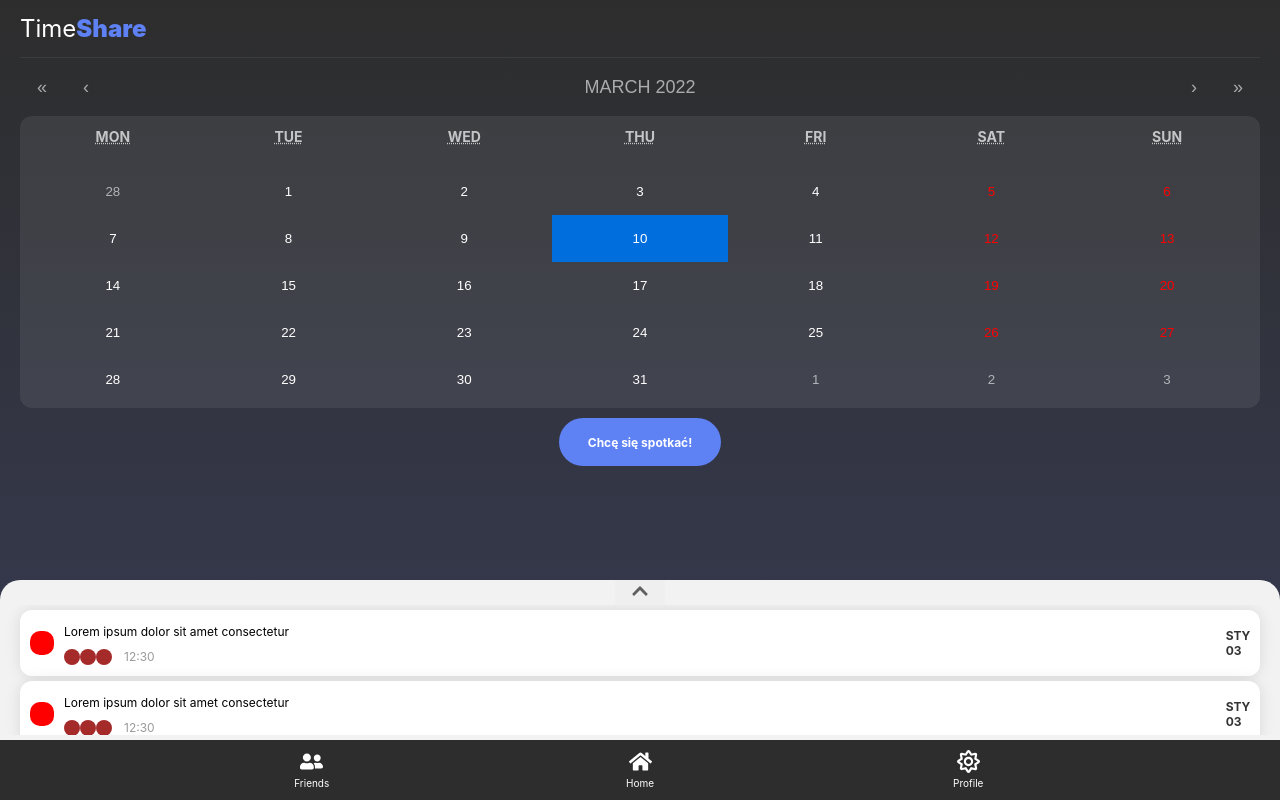
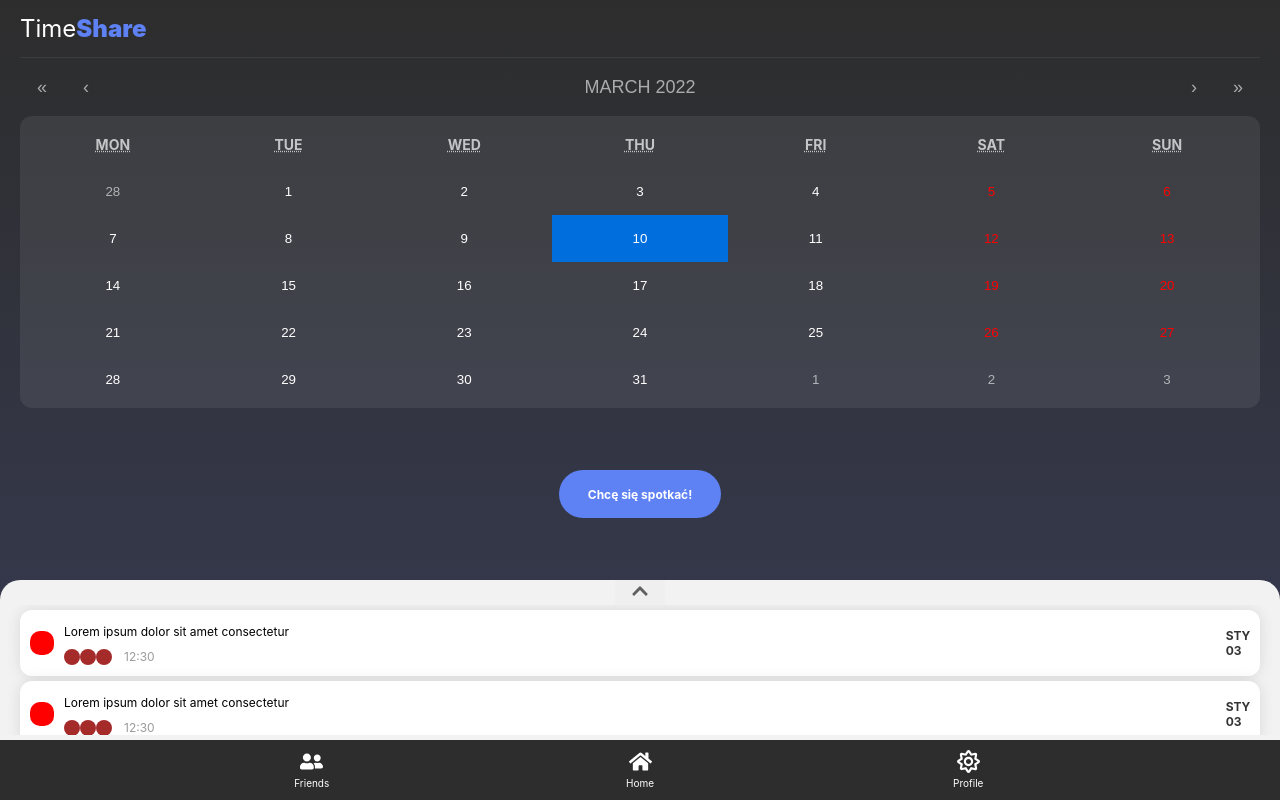
Before and after one commit to dandeliusz27/TimeShare, a React (Create React App) app: page / in a window 1280 px wide. Built offline with nearby package versions, Linux system fonts and the light colour scheme.

Commit message:
few twix

```diff
--- a/src/components/Cal.css
+++ b/src/components/Cal.css
@@ -58,8 +58,7 @@
   .react-calendar__navigation button:disabled {
     background-color: #f0f0f0;
   }
-  .react-calendar__navigation button:enabled:hover,
-  .react-calendar__navigation button:enabled:focus {
+  .react-calendar__navigation button:enabled:hover {
     background-color: rgba(255, 255, 255, 0.2);;
   }
   .react-calendar__month-view__weekdays {
@@ -71,7 +70,9 @@
 
   }
   .react-calendar__month-view__weekdays__weekday {
-    padding: 0.5em;
+    display: flex;
+    justify-content: center;
+    align-items: center;
     height: 47px;
     font-weight: 700;
     font-size: 14px;
@@ -94,9 +95,10 @@
   }
   .react-calendar__tile {
     max-width: 100%;
-    padding: 10px 6.6667px;
+    display: flex;
+    justify-content: center;
+    align-items: center;
     background: none;
-    text-align: center;
     line-height: 16px;
     height: 47px;
     color: #FFF;
--- a/src/routes/HomePage.css
+++ b/src/routes/HomePage.css
@@ -12,6 +12,9 @@
 .homeButtonBox {
   /* background-color: violet ; */
   margin: 0 20px 0 20px;
+  display: flex;
+  justify-content: center;
+  align-items: center;
 }
 
 
```
